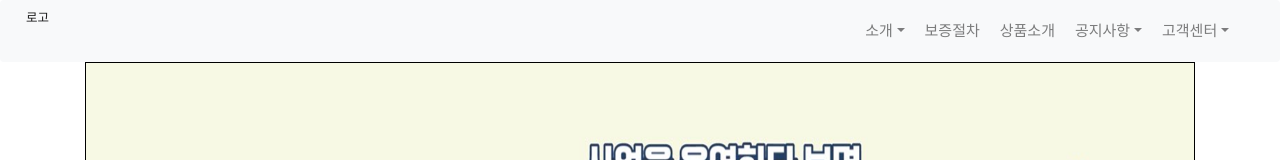
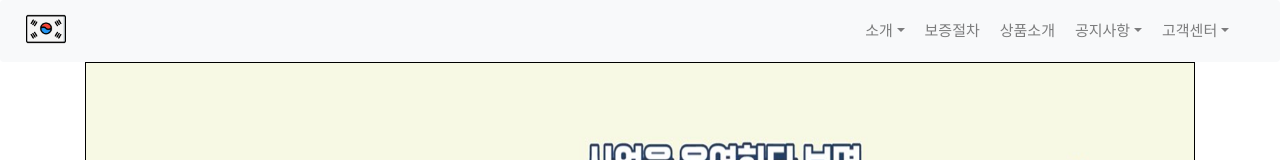
Before and after one commit to cohim/cosohim-hackathon, a React (Create React App) app: page /recommend in a window 1280 px wide. Shown: the top 160 px of the page. Built offline with nearby package versions, Linux system fonts and the light colour scheme.

Commit message:
add logo

```diff
--- a/src/components/RecommendComponent/index.js
+++ b/src/components/RecommendComponent/index.js
@@ -1,5 +1,5 @@
 import React from 'react'
-import { InputGroup, DropdownButton, Dropdown } from 'react-bootstrap'
+import { InputGroup} from 'react-bootstrap'
 
 const RecommendComponent = () => {
     return (
--- a/src/layout/Header.js
+++ b/src/layout/Header.js
@@ -1,10 +1,11 @@
 import React from 'react'
 import { Navbar, Nav, NavDropdown, Form} from 'react-bootstrap'
+import logo from "../assets/images/logo.png"
 
 const Header = () => {
     return (
         <Navbar bg="light" expand="lg" style={{margin:0, fontSize:"1.5rem"}}>
-            <Navbar.Brand href="/main" img src="/2019/lib/image/img-gov-logo.png" alt="코힘">로고</Navbar.Brand>
+            <Navbar.Brand href="/main" ><img src = {logo} className="logo" alt ="logo"/></Navbar.Brand>
             <Navbar.Toggle aria-controls="basic-navbar-nav" />
             <Navbar.Collapse id="basic-navbar-nav">
                 <Nav className="mr-auto">
--- a/src/style/layout.css
+++ b/src/style/layout.css
@@ -7,3 +7,8 @@
     float: right;
     margin-right: 10px;
 }
+
+.logo{
+    width:40px;
+    height:40px;
+}
```
Also changed, not shown: src/assets/images/logo.png (added).
